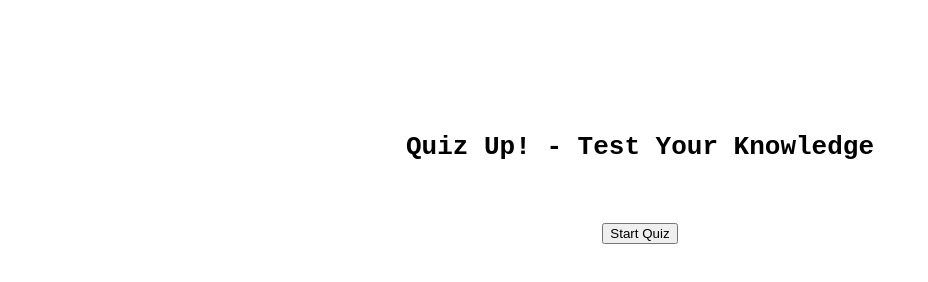
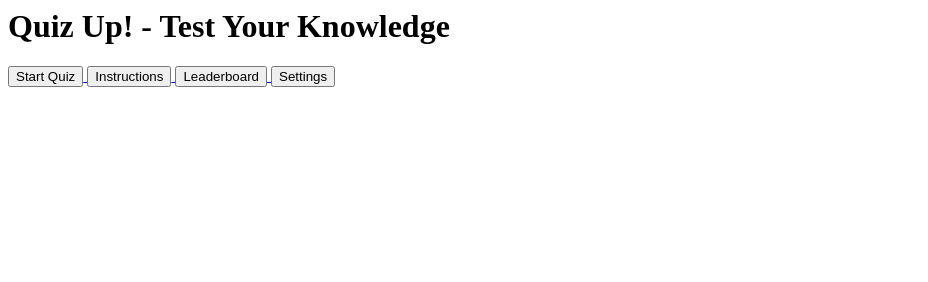
Before and after one commit to anjali-0-lgtm/Quiz-Website, a plain HTML site: page Quiz Website/index.html in a window 1280 px wide. Shown: the whole page, without its empty margins (0-928 px from the left). Drawn offline with Linux system fonts and the light colour scheme.

Commit message:
Update index.html

```diff
--- a/Quiz Website/index.html
+++ b/Quiz Website/index.html
@@ -1,29 +1,24 @@
-<!DOCTYPE html>
-<html lang="en">
-<head>
-    <meta charset="UTF-8">
-    <meta name="viewport" content="width=device-width, initial-scale=1.0">
-    <title>Quiz Website</title>
-    <style>
-        body {
-            text-align: center;
-            margin-top: 100px;
-            }
-        #quiz-container
-        {
-            display: none;
-            margin-top: 20px;
-        }
-    </style>
-</head>
 <body>
-    <PRE>
     <h1>Quiz Up! - Test Your Knowledge</h1>
-    </PRE>
 
-    <a href="options.html" id="start-button">
-        <button>Start Quiz</button>
-    </a>
-        <!-- Main-menu will be displayed here -->
+    <!-- Main Menu -->
+    <div id="main-menu">
+        <a href="start-quiz.html" class="menu-item">
+            <button>Start Quiz</button>
+        </a>
+        <a href="instructions.html" class="menu-item">
+            <button>Instructions</button>
+        </a>
+        <a href="leaderboard.html" class="menu-item">
+            <button>Leaderboard</button>
+        </a>
+        <a href="settings.html" class="menu-item">
+            <button>Settings</button>
+        </a>
+    </div>
+
+    <!-- Quiz Container -->
+    <div id="quiz-container">
+        <!-- Quiz content will appear here when quiz starts -->
+    </div>
 </body>
-</html>
```
